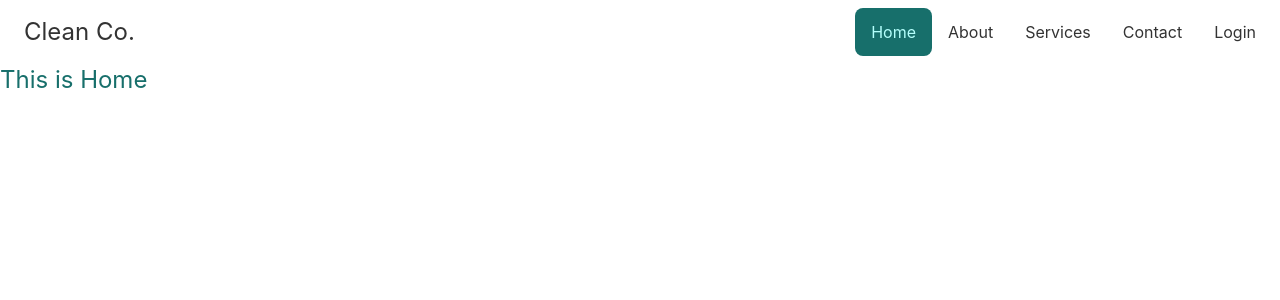
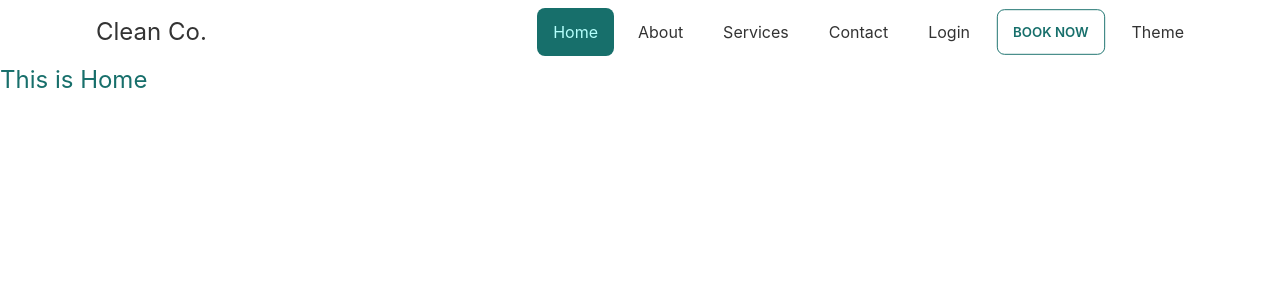
Before and after one commit to mohammadtanim24h/clean-co-live, a React (Create React App) app: page / in a window 1280 px wide. Shown: the top 300 px of the page. Built offline with nearby package versions, Linux system fonts and the light colour scheme.

Commit message:
updated navbar

```diff
--- a/public/index.html
+++ b/public/index.html
@@ -39,5 +39,6 @@
       To begin the development, run `npm start` or `yarn start`.
       To create a production bundle, use `npm run build` or `yarn build`.
     -->
+    <script src="https://cdn.jsdelivr.net/npm/theme-change@2.0.2/index.js"></script>
   </body>
 </html>
--- a/src/components/Navbar.js
+++ b/src/components/Navbar.js
@@ -1,13 +1,13 @@
 import React from "react";
 import { NavLink } from "react-router-dom";
 
-const Navbar = ({children}) => {
+const Navbar = ({ children }) => {
     return (
         <div className="drawer drawer-end">
             <input id="my-drawer-3" type="checkbox" className="drawer-toggle" />
             <div className="drawer-content flex flex-col">
                 {/* <!-- Navbar --> */}
-                <div className="w-full navbar bg-base-100">
+                <div className="w-full navbar md:px-20 bg-base-100">
                     <div className="flex-1 px-2 mx-2 text-2xl">Clean Co.</div>
                     <div className="flex-none lg:hidden">
                         <label
@@ -30,22 +30,69 @@ const Navbar = ({children}) => {
                         </label>
                     </div>
                     <div className="flex-none hidden lg:block">
-                        <ul className="menu menu-horizontal">
+                        <ul className="menu menu-horizontal gap-x-2">
                             {/* <!-- Navbar menu content here --> */}
                             <li>
-                                <NavLink className="rounded-lg hover:bg-primary hover:text-white" to="/">Home</NavLink>
+                                <NavLink
+                                    className="rounded-lg hover:bg-primary hover:text-white"
+                                    to="/"
+                                >
+                                    Home
+                                </NavLink>
                             </li>
                             <li>
-                                <NavLink className="rounded-lg hover:bg-primary hover:text-white" to="/about">About</NavLink>
+                                <NavLink
+                                    className="rounded-lg hover:bg-primary hover:text-white"
+                                    to="/about"
+                                >
+                                    About
+                                </NavLink>
                             </li>
                             <li>
-                                <NavLink className="rounded-lg hover:bg-primary hover:text-white" to="/services">Services</NavLink>
+                                <NavLink
+                                    className="rounded-lg hover:bg-primary hover:text-white"
+                                    to="/services"
+                                >
+                                    Services
+                                </NavLink>
                             </li>
                             <li>
-                                <NavLink className="rounded-lg hover:bg-primary hover:text-white" to="/contact">Contact</NavLink>
+                                <NavLink
+                                    className="rounded-lg hover:bg-primary hover:text-white"
+                                    to="/contact"
+                                >
+                                    Contact
+                                </NavLink>
                             </li>
                             <li>
-                                <NavLink className="rounded-lg hover:bg-primary hover:text-white" to="/login">Login</NavLink>
+                                <NavLink
+                                    className="rounded-lg hover:bg-primary hover:text-white"
+                                    to="/login"
+                                >
+                                    Login
+                                </NavLink>
+                            </li>
+                            <li className="dropdown dropdown-hover dropdown-end">
+                                <label
+                                    tabindex="0"
+                                    className="rounded-lg hover:bg-primary hover:text-white btn btn-outline btn-primary"
+                                >
+                                    BOOK NOW
+                                </label>
+                                <ul
+                                    tabindex="0"
+                                    className="dropdown-content menu p-2 shadow bg-base-100 rounded-box w-52"
+                                >
+                                    <li>
+                                        <a>Item 1</a>
+                                    </li>
+                                    <li>
+                                        <a>Item 2</a>
+                                    </li>
+                                </ul>
+                            </li>
+                            <li>
+                                <button data-toggle-theme="dark,light" data-act-class="ACTIVECLASS">Theme</button>
                             </li>
                         </ul>
                     </div>
```
